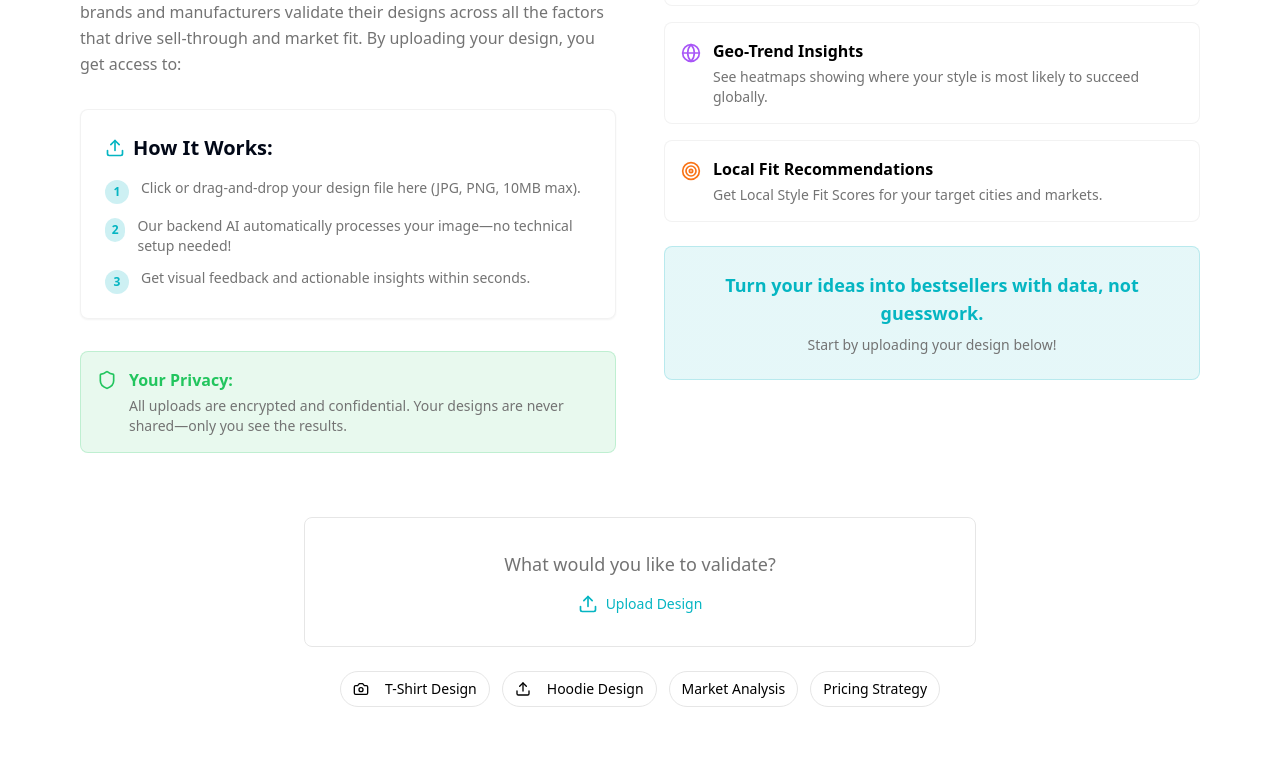
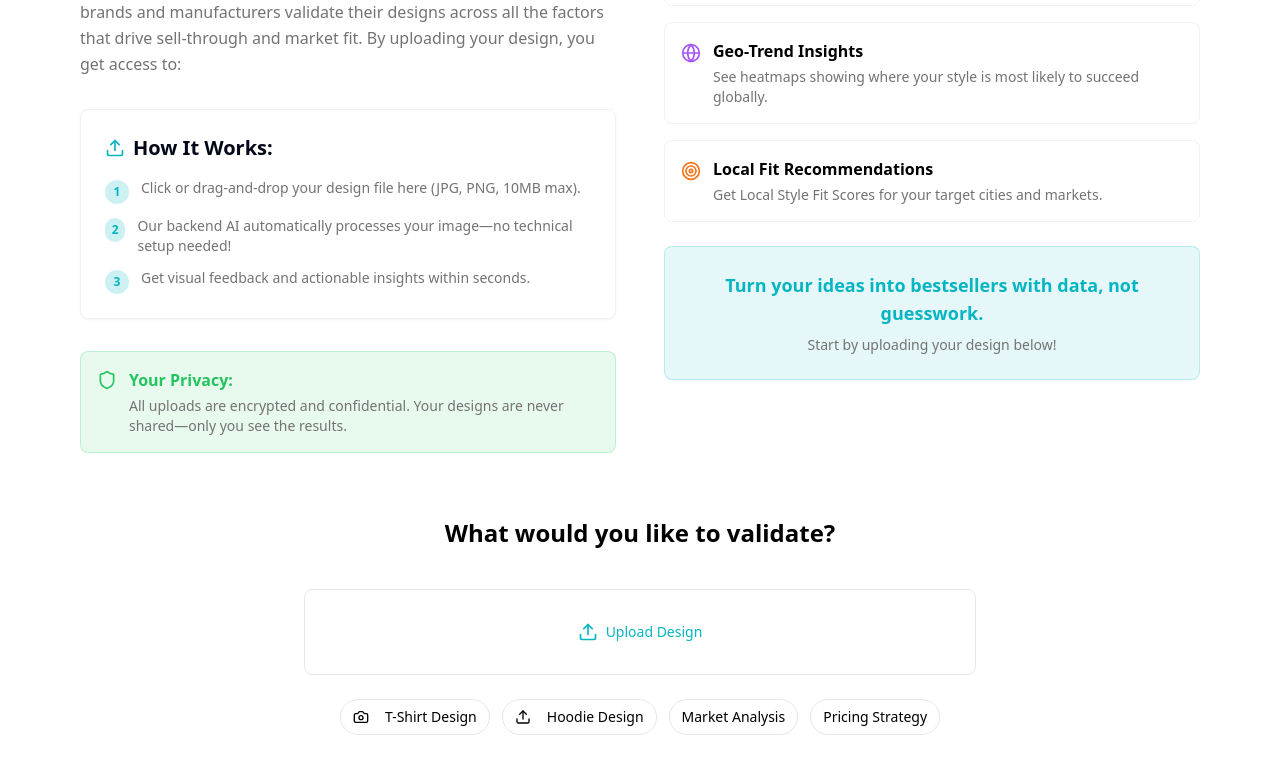
Before and after one commit to maazaman/cloala-ai, a React (Vite) app: page / in a window 1280 px wide. Shown: the part 746-1519 px from the top of the page. Built offline with nearby package versions, Linux system fonts and the light colour scheme.

Commit message:
Add section to upload page
Add a new section to the upload page, positioned after the initial validation text and before the "What would you like to validate?" prompt.

```diff
--- a/src/components/design/UploadDesign.tsx
+++ b/src/components/design/UploadDesign.tsx
@@ -200,6 +200,10 @@ export const UploadDesign = () => {
 
       {/* Upload Area */}
       <div className="flex flex-col items-center justify-center px-4 pb-20">
+        <div className="text-center mb-8">
+          <h2 className="text-2xl font-semibold mb-2">What would you like to validate?</h2>
+        </div>
+
         {uploadedImage ? (
           <div className="relative w-full max-w-md">
             <img
@@ -224,12 +228,8 @@ export const UploadDesign = () => {
                 accept="image/*"
                 onChange={handleFileUpload}
                 className="absolute inset-0 w-full h-full opacity-0 cursor-pointer z-10"
-              placeholder="What would you like to validate?"
               />
               <div className="p-8 text-center">
-              <div className="text-lg text-muted-foreground mb-4">
-                What would you like to validate?
-              </div>
                 <div className="flex items-center gap-2 justify-center text-accent">
                   <Upload className="h-5 w-5" />
                   <span className="text-sm">Upload Design</span>
```
Lines whose indentation alone changed are shown as unchanged.
